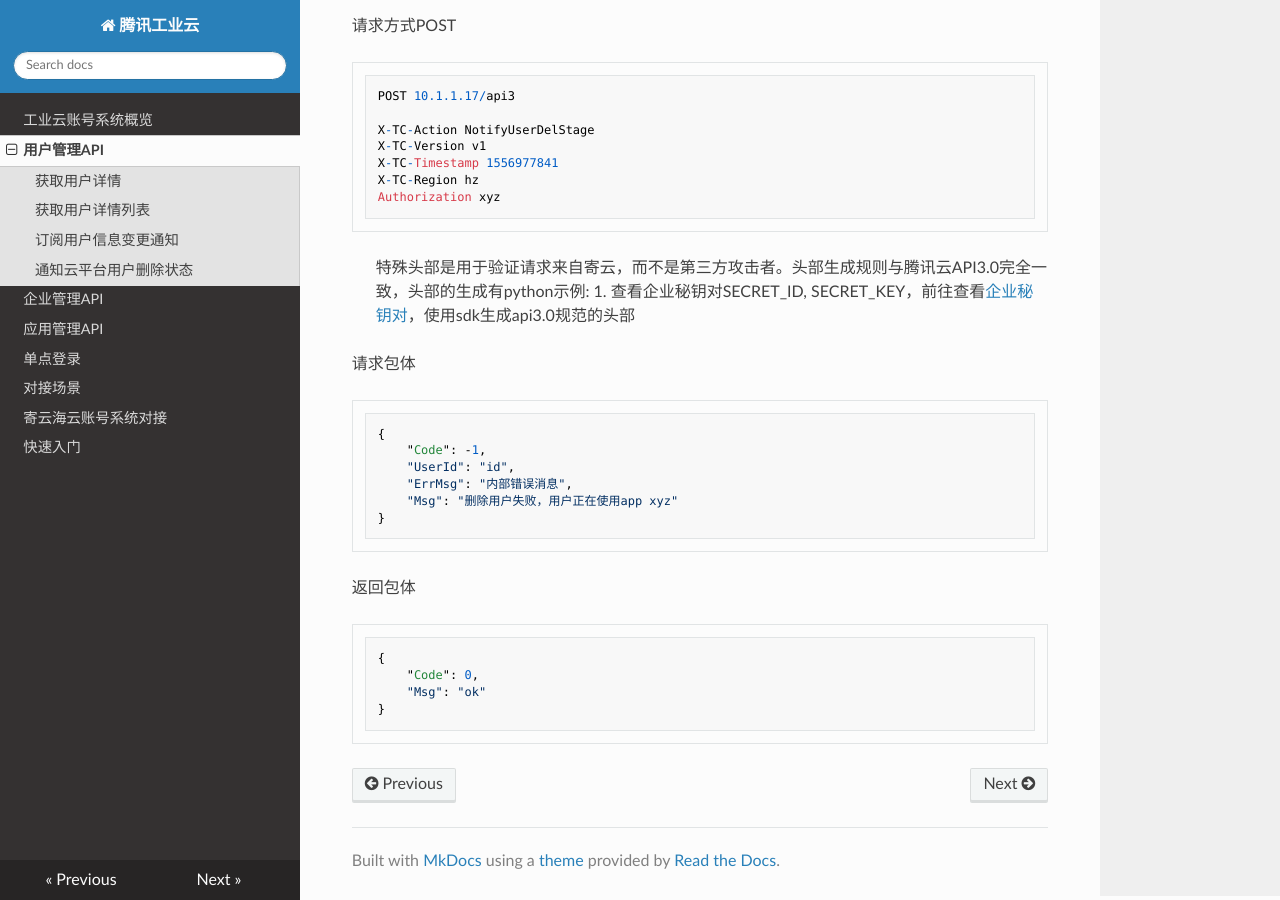
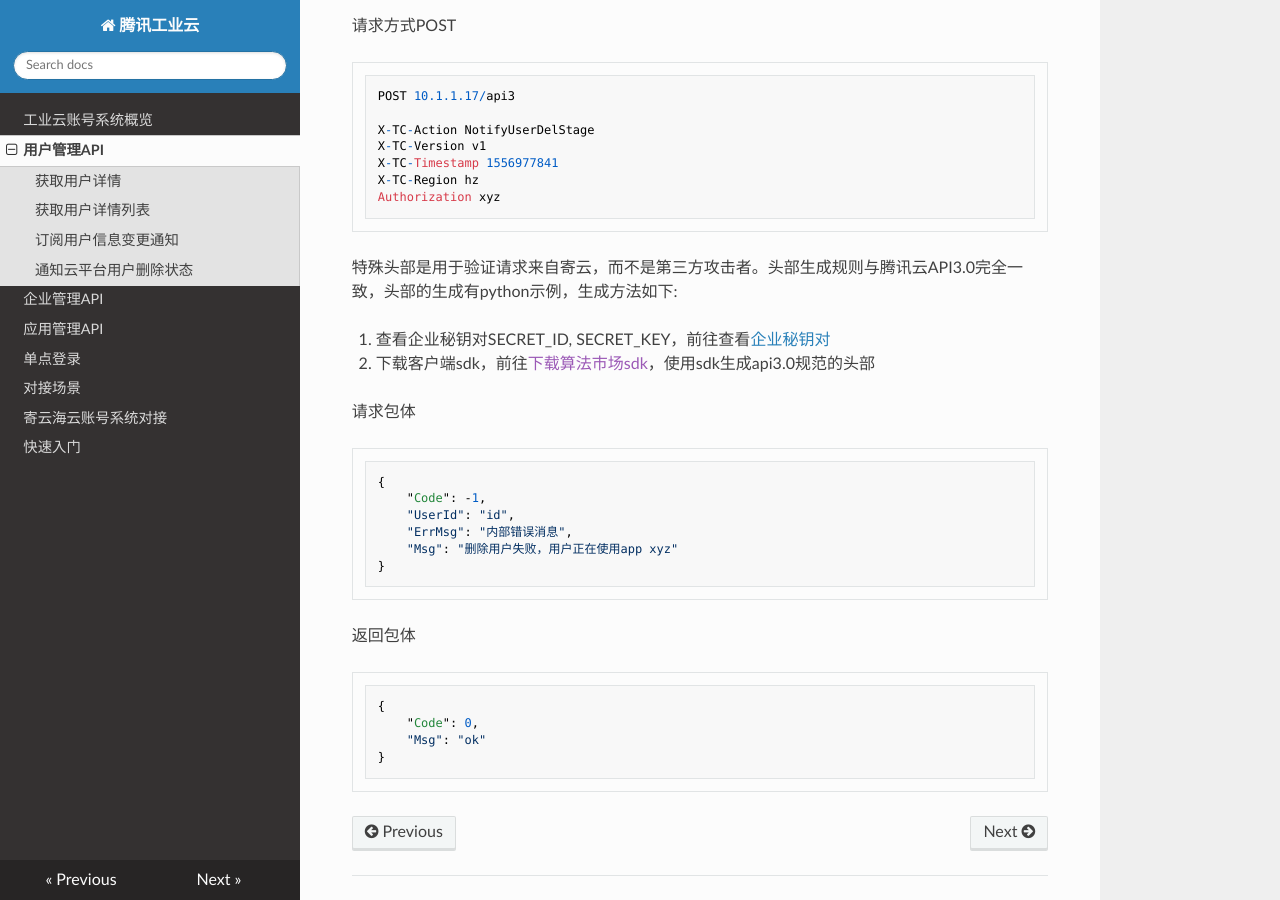
Before and after one commit to victorisildur/industry_account, an MkDocs documentation site: the page built from docs/user.md, in a window 1280 px wide and 900 px high, scrolled down 3588 px. Built offline with MkDocs 1.6.1, drawn with Linux system fonts in a browser that asks for light colours; nearby versions of some CDN libraries; a script that is not in the unit is left out.

Commit message:
bugfix: api3.0头部生成方法

````diff
--- a/docs/user.md
+++ b/docs/user.md
@@ -172,9 +172,10 @@
 Authorization xyz
 ```
 
-> 特殊头部是用于验证请求来自寄云，而不是第三方攻击者。头部生成规则与腾讯云API3.0完全一致，头部的生成有python示例:
-> 1. 查看企业秘钥对SECRET_ID, SECRET_KEY，前往查看[企业秘钥对](http://10.1.1.17/cp/identity/corp")
-> 2. 下载客户端sdk，前往[下载算法市场sdk]("https://github.com/XWSTeam/cloudindustry-algo-sdk")，使用sdk生成api3.0规范的头部
+特殊头部是用于验证请求来自寄云，而不是第三方攻击者。头部生成规则与腾讯云API3.0完全一致，头部的生成有python示例，生成方法如下:
+
+1. 查看企业秘钥对SECRET_ID, SECRET_KEY，前往查看[企业秘钥对](http://10.1.1.17/cp/identity/corp")
+2. 下载客户端sdk，前往[下载算法市场sdk]("https://github.com/XWSTeam/cloudindustry-algo-sdk")，使用sdk生成api3.0规范的头部
 
 请求包体
 
````
